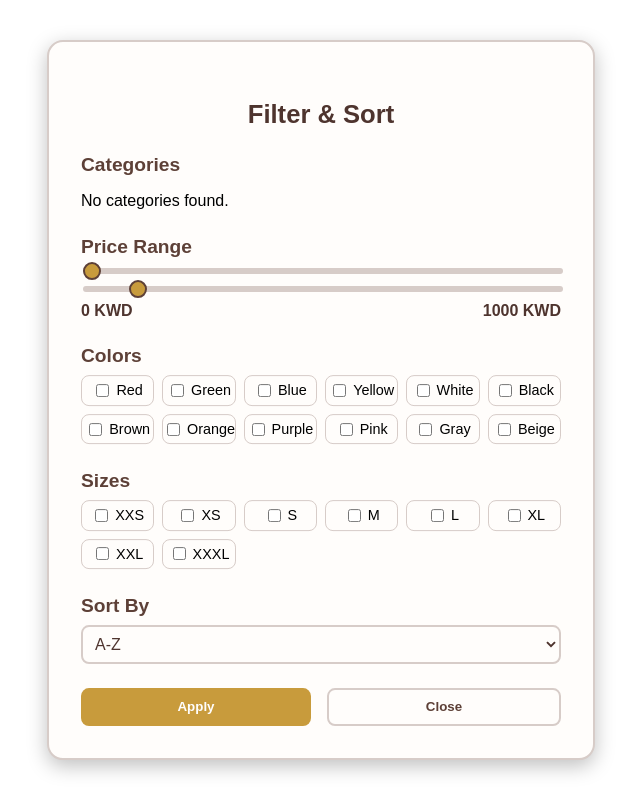
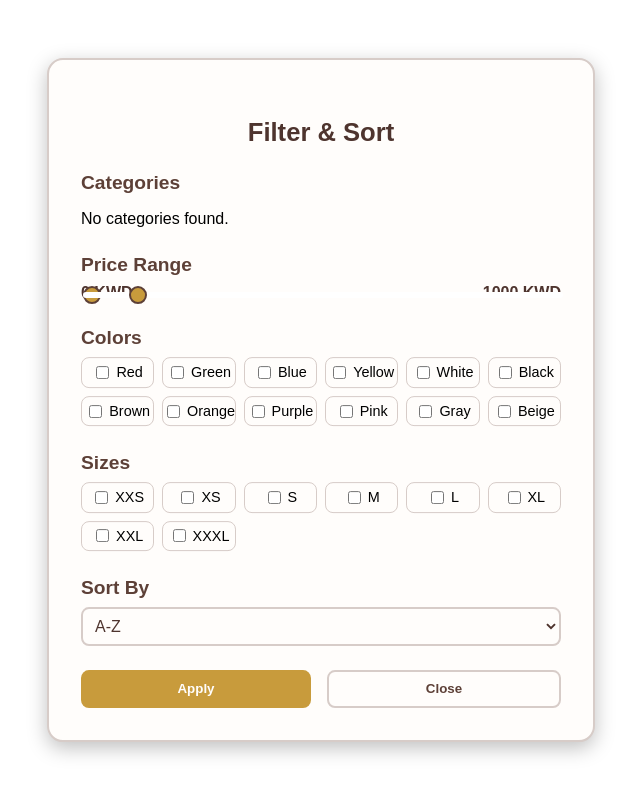
Before and after one commit to BLOUDANJEWELLERY/webns, a Next.js app in the folder nextjs/: page /components/filtersortmodal in a window 1280 px wide. Shown: the whole page, without its empty margins (319-959 px from the left). Built offline with nearby package versions, Linux system fonts and the light colour scheme.

Commit message:
Update filter.module.css

```diff
--- a/nextjs/src/styles/filter.module.css
+++ b/nextjs/src/styles/filter.module.css
@@ -4,7 +4,7 @@
   top: 50%;
   left: 50%;
   transform: translate(-50%, -50%);
-  background-color: #fffdfb; /* warm cream background */
+  background-color: #fffdfb; /* warm cream */
   border: 2px solid #d7ccc8;
   border-radius: 16px;
   padding: 2rem;
@@ -68,20 +68,24 @@
   margin-left: 1.5rem;
 }
 
-/* ----- Slider Container ----- */
+/* ----- Connected Dual Range Slider ----- */
 .sliderContainer {
   display: flex;
   flex-direction: column;
   gap: 0.5rem;
+  position: relative;
 }
 
 .rangeSlider {
   -webkit-appearance: none;
   width: 100%;
   height: 6px;
-  background: #d7ccc8; /* light brown track */
   border-radius: 4px;
   outline: none;
+  position: absolute;
+  top: 50%;
+  transform: translateY(-50%);
+  pointer-events: none; /* disable direct interaction on the background track */
 }
 
 .rangeSlider::-webkit-slider-thumb {
@@ -89,9 +93,12 @@
   width: 18px;
   height: 18px;
   border-radius: 50%;
-  background: #c89b3c; /* golden thumb */
+  background: #c89b3c; /* golden */
   cursor: pointer;
   border: 2px solid #5d4037;
+  pointer-events: auto;
+  position: relative;
+  z-index: 2;
   transition: transform 0.2s ease;
 }
 
@@ -99,6 +106,23 @@
   transform: scale(1.2);
 }
 
+/* Track for the active range */
+.sliderTrack {
+  position: relative;
+  height: 6px;
+  border-radius: 4px;
+  background: linear-gradient(
+    to right,
+    #d7ccc8 0%,
+    #d7ccc8 var(--min),
+    #c89b3c var(--min),
+    #c89b3c var(--max),
+    #d7ccc8 var(--max),
+    #d7ccc8 100%
+  );
+}
+
+/* Values */
 .sliderValues {
   display: flex;
   justify-content: space-between;
```
